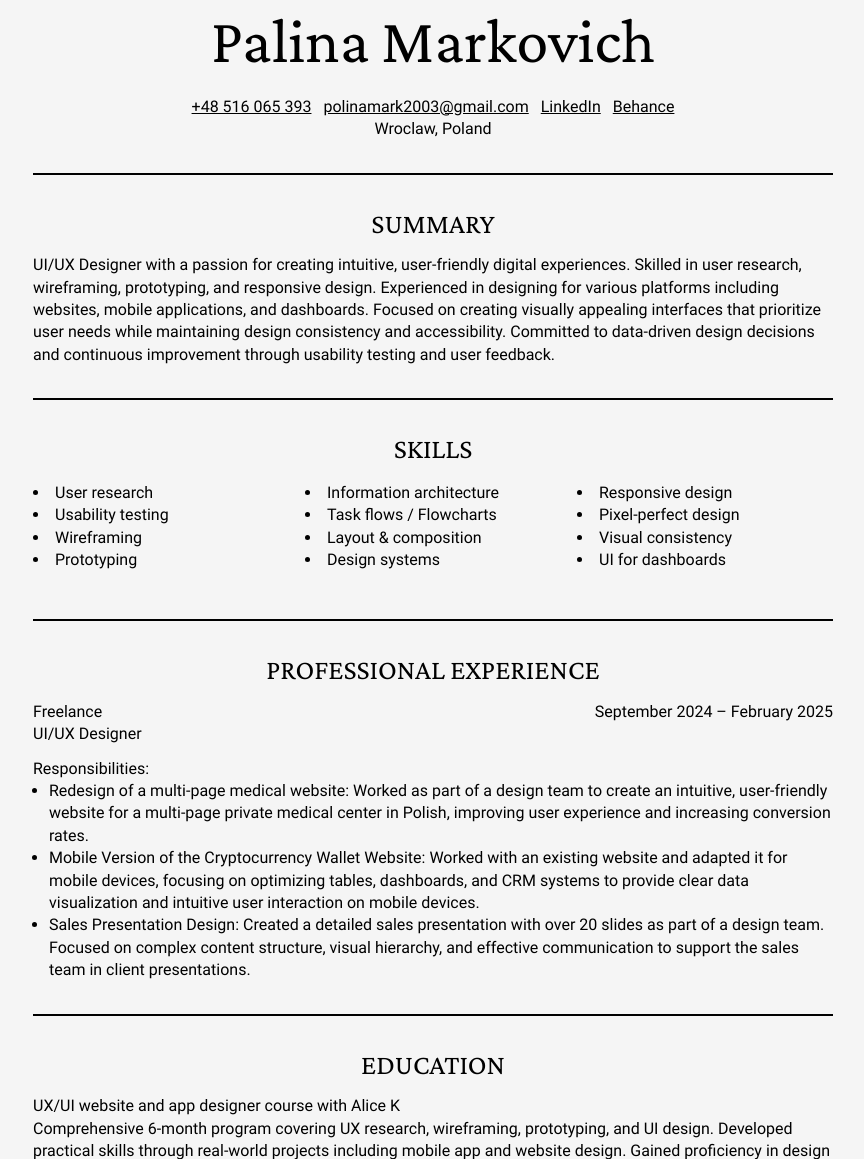
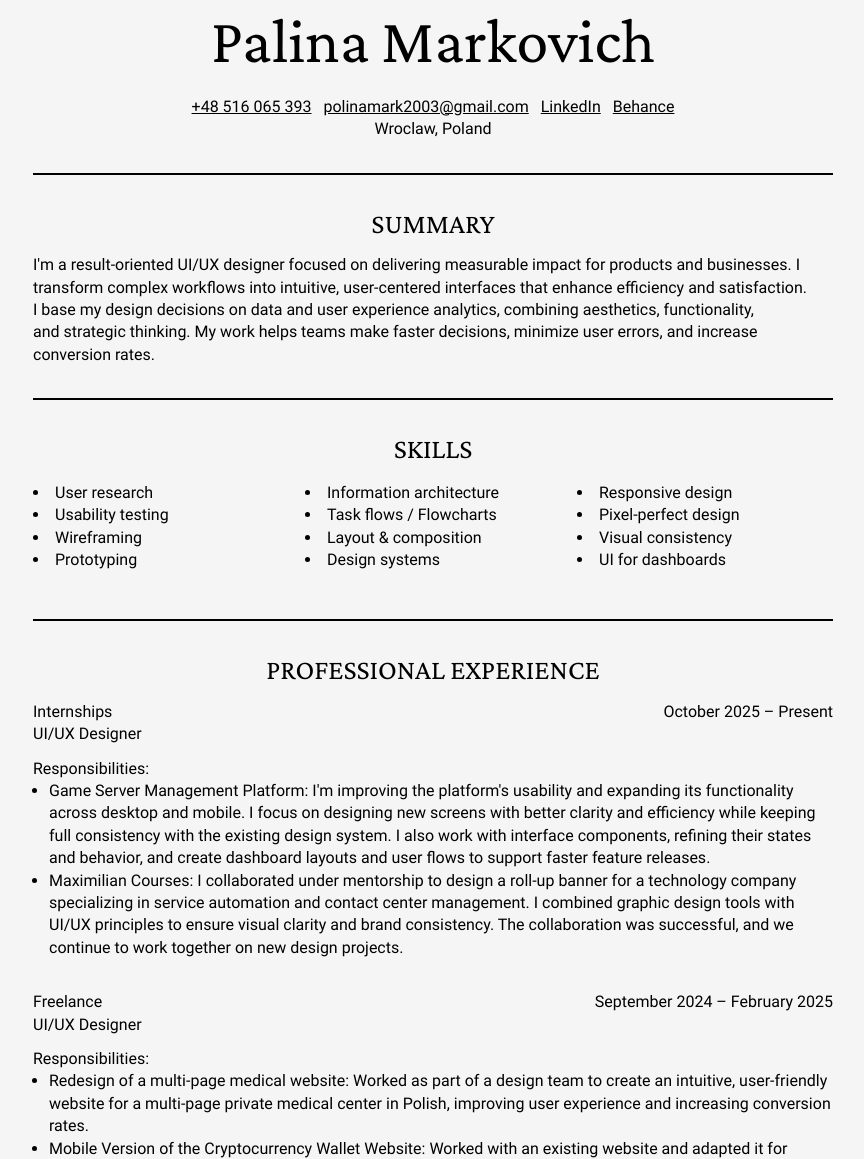
Before and after one commit to palinamarkovich/palinamarkovich.github.io, a website built with Vite: page index.html in a window 1280 px wide. Shown: the part 61-1220 px from the top of the page, without its empty margins (207-1071 px from the left). Built offline with nearby package versions, Linux system fonts and the light colour scheme.

Commit message:
Update experience and summary texts

```diff
--- a/index.html
+++ b/index.html
@@ -59,11 +59,10 @@
 	<section class="section">
 		<h2 class="heading heading--lg">Summary</h2>
 		<p class="paragraph">
-			UI/UX Designer with a passion for creating intuitive, user-friendly digital experiences. Skilled in user research,
-			wireframing, prototyping, and responsive design. Experienced in designing for various platforms including
-			websites, mobile applications, and dashboards. Focused on creating visually appealing interfaces that prioritize
-			user needs while maintaining design consistency and accessibility. Committed to data-driven design decisions and
-			continuous improvement through usability testing and user feedback.
+			I'm a result-oriented UI/UX designer focused on delivering measurable impact for products and businesses. I
+			transform complex workflows into intuitive, user-centered interfaces that enhance efficiency and satisfaction. I
+			base my design decisions on data and user experience analytics, combining aesthetics, functionality, and strategic
+			thinking. My work helps teams make faster decisions, minimize user errors, and increase conversion rates.
 		</p>
 	</section>
 	<section class="section">
@@ -86,6 +85,31 @@
 	<section class="section experience">
 		<h2 class="heading heading--lg">Professional experience</h2>
 		<ul class="experience__list">
+			<li class="experience__item">
+				<header class="experience__header">
+					<h3 class="heading heading--md experience__company">Internships</h3>
+					<p class="paragraph experience__position">UI/UX Designer</p>
+					<p class="paragraph experience__date">October 2025 – Present</p>
+				</header>
+				<h4 class="heading heading--sm">
+					Responsibilities:
+				</h4>
+				<ul class="list">
+					<li class="list__item">
+						<strong>Game Server Management Platform:</strong> I'm improving the platform's usability and expanding its
+						functionality across desktop and mobile. I focus on designing new screens with better clarity and efficiency
+						while keeping full consistency with the existing design system. I also work with interface components,
+						refining their states and behavior, and create dashboard layouts and user flows to support faster feature
+						releases.
+					</li>
+					<li class="list__item">
+						<strong>Maximilian Courses:</strong> I collaborated under mentorship to design a roll-up banner for a
+						technology company specializing in service automation and contact center management. I combined graphic
+						design tools with UI/UX principles to ensure visual clarity and brand consistency. The collaboration was
+						successful, and we continue to work together on new design projects.
+					</li>
+				</ul>
+			</li>
 			<li class="experience__item">
 				<header class="experience__header">
 					<h3 class="heading heading--md experience__company">Freelance</h3>
--- a/style.css
+++ b/style.css
@@ -147,6 +147,7 @@
 
 .paragraph {
 	margin-block: 0;
+	text-wrap: pretty;
 
 	&:not(:last-child) {
 		margin-block-end: 0.5em;
```
